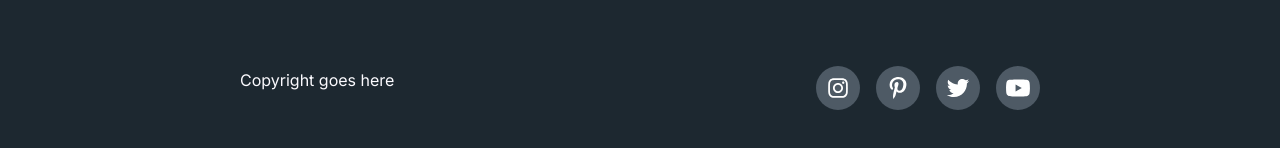
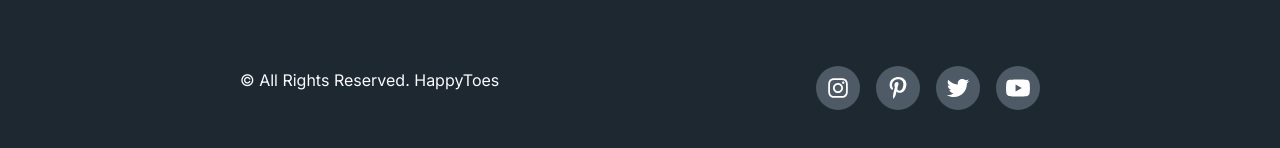
Before and after one commit to technative-academy/happytoes, a plain HTML site: page index.html in a window 1280 px wide. Shown: the part 3982-4130 px from the top of the page. Drawn offline with Linux system fonts and the light colour scheme.

Commit message:
Adding copyright

```diff
--- a/index.html
+++ b/index.html
@@ -294,7 +294,7 @@
 
       <div class="footer__bottom">
         <div>
-          <p>Copyright goes here</p>
+          <p>© All Rights Reserved. HappyToes</p>
         </div>
         <div class="footer__socials">
           <a class="footer__social-link" href="#"
```
